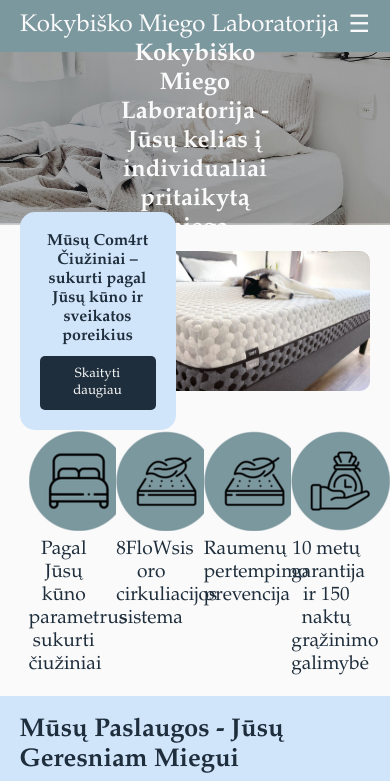
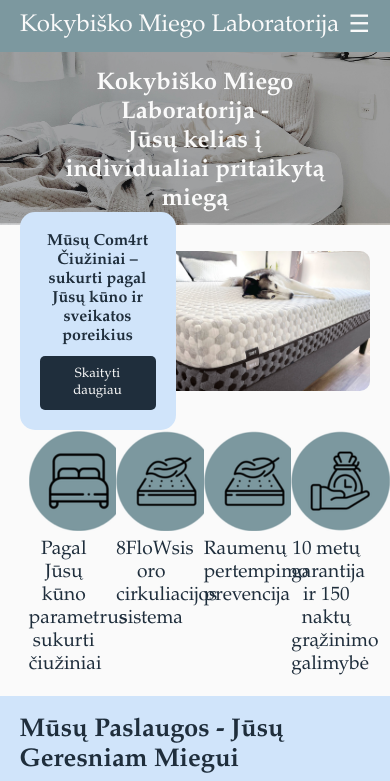
Before and after one commit to gustekurt/svetaine-iamj, a plain HTML site: page index.html in a window 390 px wide. Shown: the top 781 px of the page. Drawn offline with Linux system fonts and the light colour scheme.

Commit message:
Update homestyle.css

```diff
--- a/homestyle.css
+++ b/homestyle.css
@@ -158,7 +158,7 @@ header nav ul li a {
 @media (max-width: 480px){
     .hero-text {
         font-size: 1em;
-        padding: 10px;
+        width: 300px;
     }
 }
 
```
